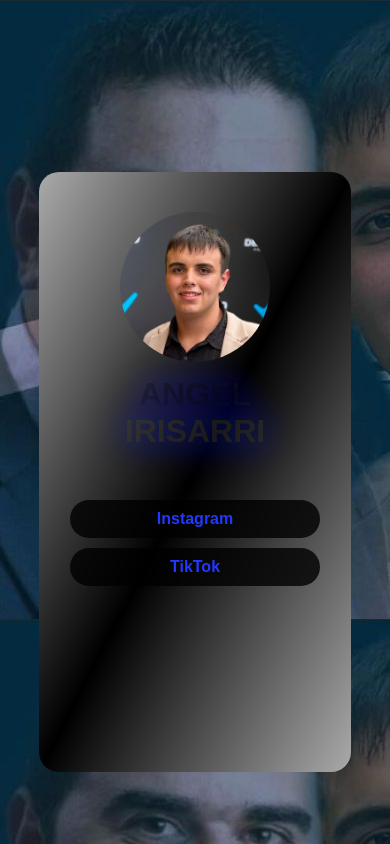
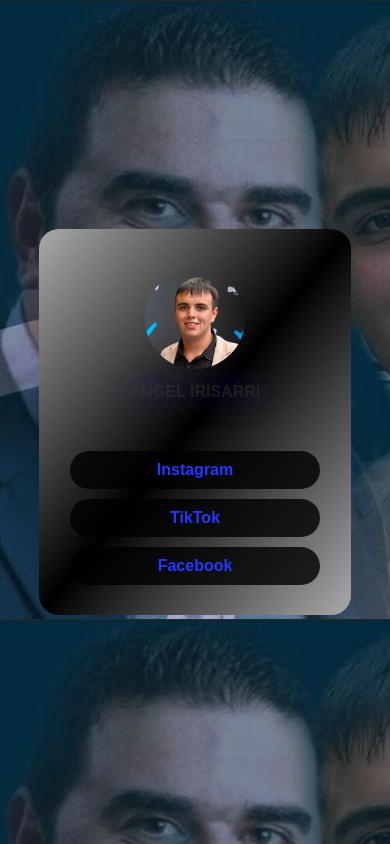
Before and after one commit to AlexCarnelli/Angel, a plain HTML site: page index.html in a window 390 px wide. Drawn offline with Linux system fonts and the light colour scheme.

Commit message:
cambios nuevos

```diff
--- a/index.html
+++ b/index.html
@@ -15,6 +15,7 @@
         <div class="social-links">
             <a href="https://www.instagram.com/angelirisarriuy/" class="social-button instagram">Instagram</a>
             <a href="https://www.tiktok.com/@angelirisarriuy?lang=es" class="social-button TikTok">TikTok</a>
+            <a href="https://www.facebook.com/angelito.irisarrimendoza?mibextid=LQQJ4d" class="social-button Facebook">Facebook</a>
             <!-- Añade más botones según tus redes sociales -->
         </div>
     </div>
--- a/style.css
+++ b/style.css
@@ -8,22 +8,39 @@
     background-image: url("AngelFondo.jpeg"); /* Reemplaza 'tu_imagen.jpg' con la ruta de tu imagen */
    /* Para cubrir toda la ventana del navegador */
 }
-.container {
+/*.container {
     text-align: center;
     margin-top: 50px;
-    width: 80%; /* Ancho del contenedor */
-    max-width: 600px; /* Ancho máximo del contenedor */
-    height: 80%; /* Altura del contenedor */
-    max-height: 600px; /* Altura máxima del contenedor */
+    width: 80%;
+    max-width: 600px;
+    height: 80%;
+    max-height: 600px;
     position: absolute;
     top: 50%;
     left: 50%;
     transform: translate(-50%, -50%);
+
     border-radius: 20px;
-    overflow: hidden; /* Oculta el contenido que se desborda */
-    background: linear-gradient(to bottom right, #000000, #ffffff, #000000, #ffffff, #000000); /* Degradado de blanco a negro, movimiento diagonal de arriba izquierda a abajo derecha */
-    background-size: 300% 300%; /* Tamaño del fondo para permitir la transición */
-    animation: gradientMove 10s linear infinite; /* Aplica la animación al gradiente */
+    overflow: hidden;
+    background: linear-gradient(to bottom right, #000000, #ffffff, #000000, #ffffff, #000000);
+    background-size: 300% 300%;
+    animation: gradientMove 10s linear infinite;
+}*/
+.container {
+
+    text-align: center;
+    position: absolute;
+    top: 50%;
+    left: 50%;
+    transform: translate(-50%, -50%);
+    max-width: 600px;
+    width: 80%;
+
+    overflow: auto;
+    border-radius: 20px;
+    background: linear-gradient(to bottom right, #000000, #ffffff, #000000, #ffffff, #000000);
+    background-size: 300% 300%;
+    animation: gradientMove 10s linear infinite;
 }
 
 @keyframes gradientMove {
@@ -51,6 +68,30 @@
     text-transform: uppercase;
     animation: burningAnimation 1s ease-in-out infinite alternate;
     text-shadow: 0 0 30px #2238ff, 0 0 40px #000000, 0 0 50px #2238ff, 0 0 60px #000000, 0 0 70px #2238ff, 0 0 80px #000000, 0 0 90px #2238ff, 0 0 100px #000000, 0 0 150px #2238ff;
+}
+
+@media (max-width: 700px) {
+    .profile h1 {
+        font-size: 1.5em; /* Mantener el mismo tamaño de texto para pantallas menores a 700px */
+    }
+    .profile-image {
+        width: 100px;
+        height: 100px;
+        border-radius: 50%;
+        margin-bottom: 20px;
+        object-fit: cover;
+
+    }
+
+
+
+}
+
+@media (max-width: 480px) {
+    .profile h1 {
+        font-size: 1em; /* Reducir aún más el tamaño del texto para pantallas más pequeñas */
+    }
+
 }
 
 @keyframes burningAnimation {
```
